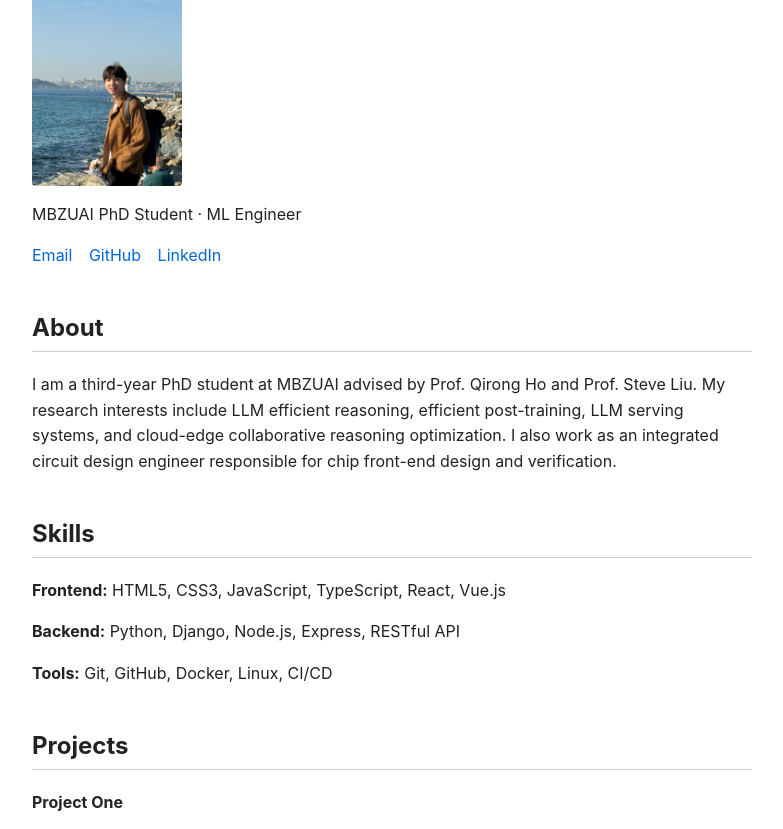
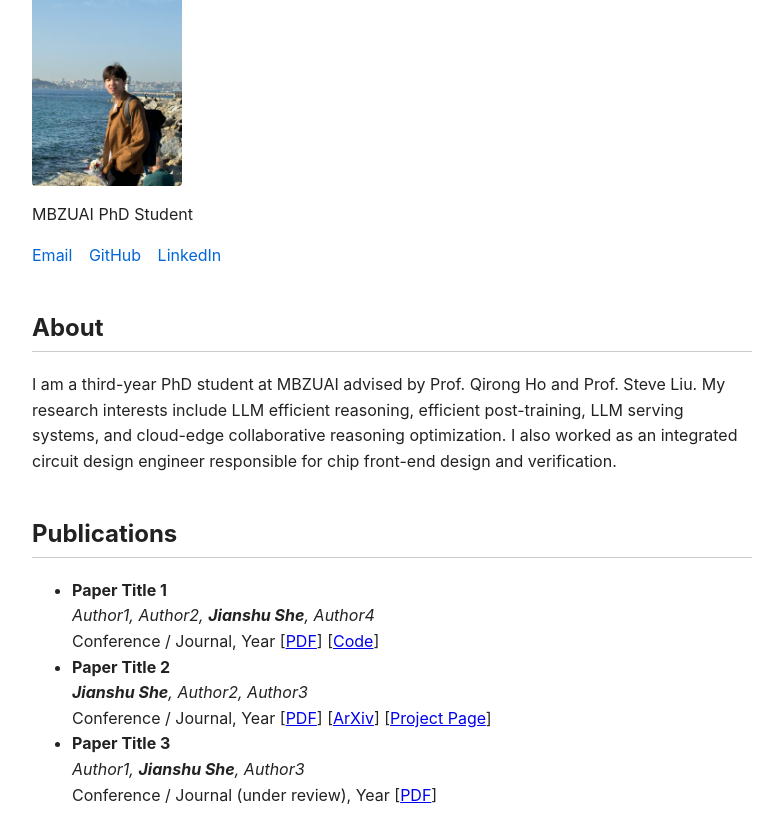
Before and after one commit to Jianshu1only/Jianshu1only.github.io, a plain HTML site: page index.html in a window 1280 px wide. Shown: the part 107-936 px from the top of the page, without its empty margins (248-1031 px from the left). Drawn offline with Linux system fonts and the light colour scheme.

Commit message:
Update index.html

```diff
--- a/index.html
+++ b/index.html
@@ -47,7 +47,7 @@
 
     <h1>Jianshu She</h1>
     <img src="IMG_2145.jpg" alt="Profile photo">
-    <p>MBZUAI PhD Student · ML Engineer</p>
+    <p>MBZUAI PhD Student</p>
 
     <div class="contact">
         <a href="mailto:Jianshu.She@MBZUAI.com">Email</a>
@@ -60,13 +60,33 @@
         I am a third-year PhD student at MBZUAI advised by Prof. Qirong Ho and Prof. Steve Liu.
         My research interests include LLM efficient reasoning, efficient post-training,
         LLM serving systems, and cloud-edge collaborative reasoning optimization.
-        I also work as an integrated circuit design engineer responsible for chip front-end design and verification.
+        I also worked as an integrated circuit design engineer responsible for chip front-end design and verification.
     </p>
 
-    <h2>Skills</h2>
-    <p><strong>Frontend:</strong> HTML5, CSS3, JavaScript, TypeScript, React, Vue.js</p>
-    <p><strong>Backend:</strong> Python, Django, Node.js, Express, RESTful API</p>
-    <p><strong>Tools:</strong> Git, GitHub, Docker, Linux, CI/CD</p>
+    <h2>Publications</h2>
+
+<ul>
+    <li>
+        <strong>Paper Title 1</strong><br>
+        <em>Author1, Author2, <strong>Jianshu She</strong>, Author4</em><br>
+        Conference / Journal, Year
+        [<a href="#">PDF</a>] [<a href="#">Code</a>]
+    </li>
+
+    <li>
+        <strong>Paper Title 2</strong><br>
+        <em><strong>Jianshu She</strong>, Author2, Author3</em><br>
+        Conference / Journal, Year
+        [<a href="#">PDF</a>] [<a href="#">ArXiv</a>] [<a href="#">Project Page</a>]
+    </li>
+
+    <li>
+        <strong>Paper Title 3</strong><br>
+        <em>Author1, <strong>Jianshu She</strong>, Author3</em><br>
+        Conference / Journal (under review), Year
+        [<a href="#">PDF</a>]
+    </li>
+</ul>
 
     <h2>Projects</h2>
 
```
